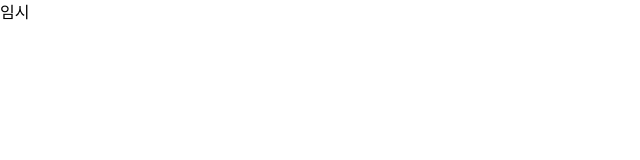
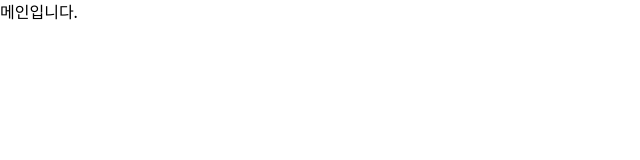
Before and after one commit to PareutPareut/frontend, a React (Vite) app: page / in a window 1280 px wide. Shown: the top 160 px of the page, without its empty margins (0-640 px from the left). Built offline with nearby package versions, Linux system fonts and the light colour scheme.

Commit message:
feat: 라우팅 구현

```diff
--- a/package.json
+++ b/package.json
@@ -15,7 +15,6 @@
     "react": "^18.2.0",
     "react-dom": "^18.2.0",
     "react-router-dom": "^6.22.0",
-    "recoil": "^0.7.7",
     "tailwindcss": "^3.4.1"
   },
   "devDependencies": {
--- a/src/App.jsx
+++ b/src/App.jsx
@@ -1,15 +1,16 @@
 import { QueryClientProvider, QueryClient } from "@tanstack/react-query"
-import { RecoilRoot } from "recoil"
+import { RouterProvider } from "react-router-dom"
+import { router } from "./routes"
 
 const queryClient = new QueryClient()
 
 function App() {
   return (
-    <RecoilRoot>
-      <QueryClientProvider client={queryClient}>
-        <div>임시</div>
-      </QueryClientProvider>
-    </RecoilRoot>
+    <QueryClientProvider client={queryClient}>
+      <div className="h-dvh">
+        <RouterProvider router={router} />
+      </div>
+    </QueryClientProvider>
   )
 }
 
--- a/src/pages/EventPage/index.jsx
+++ b/src/pages/EventPage/index.jsx
@@ -0,0 +1,9 @@
+const EventPage = () => {
+  return (
+    <div>
+      <h1>Event Page</h1>
+    </div>
+  )
+}
+
+export default EventPage
--- a/src/pages/SignUpPage/index.jsx
+++ b/src/pages/SignUpPage/index.jsx
@@ -0,0 +1,5 @@
+const SignUpPage = () => {
+  return <div>로그인</div>
+}
+
+export default SignUpPage
--- a/src/pages/index.js
+++ b/src/pages/index.js
@@ -1 +1,3 @@
 export { default as MainPage } from "./MainPage"
+export { default as SignUpPage } from "./SignUpPage"
+export { default as EventPage } from "./EventPage"
--- a/src/routes/constants.js
+++ b/src/routes/constants.js
@@ -1,5 +1,5 @@
 export const PATH = {
   MAIN: "/",
   SIGNUP: "/signup",
-  EVENTPAGGE: "/eventpage",
+  EVENTPAGE: "/event",
 }
```
Also changed, not shown: src/routes/router.jsx (+18 -9 lines), .eslintrc.cjs, 1 other file (tests, documents, lock files or other folders).
